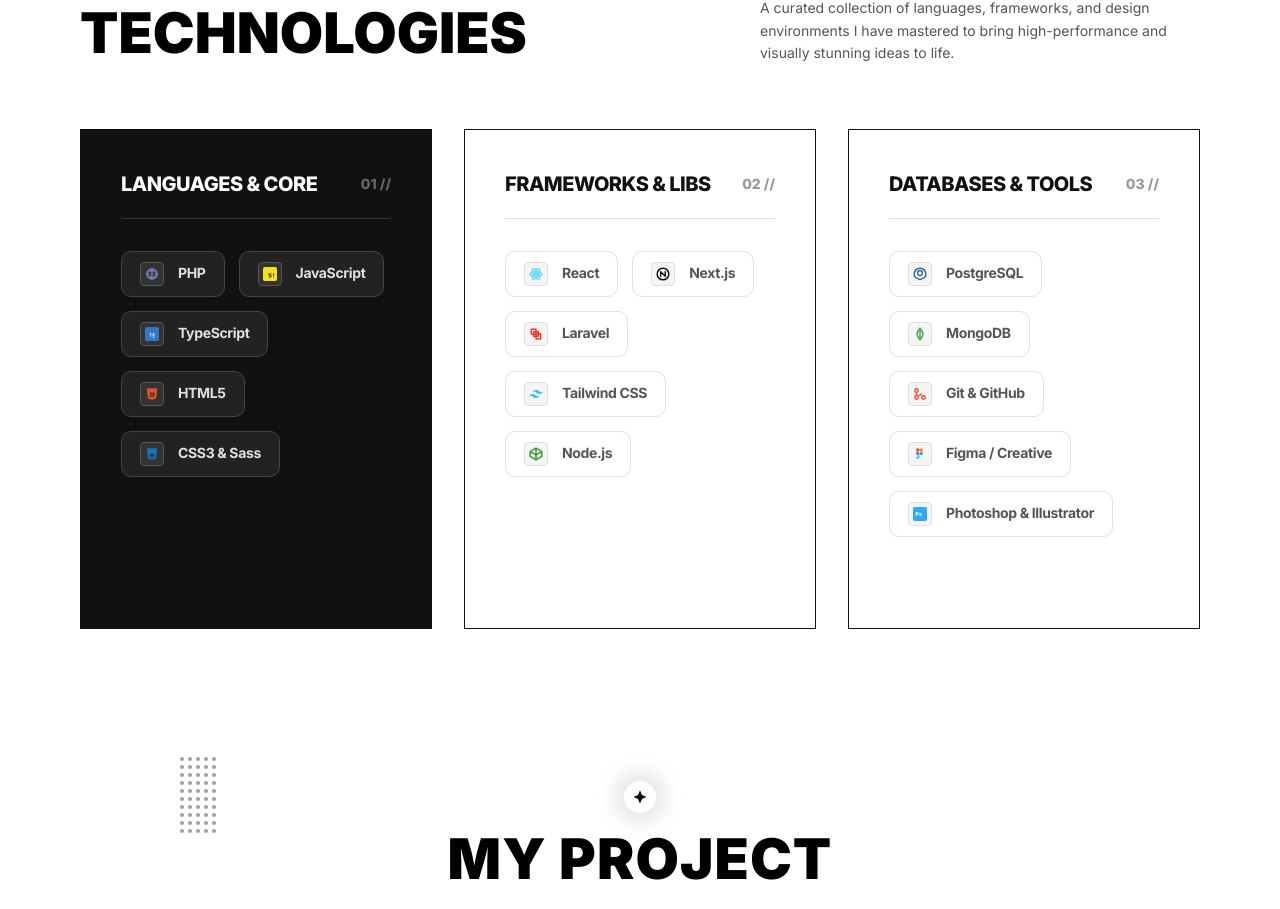
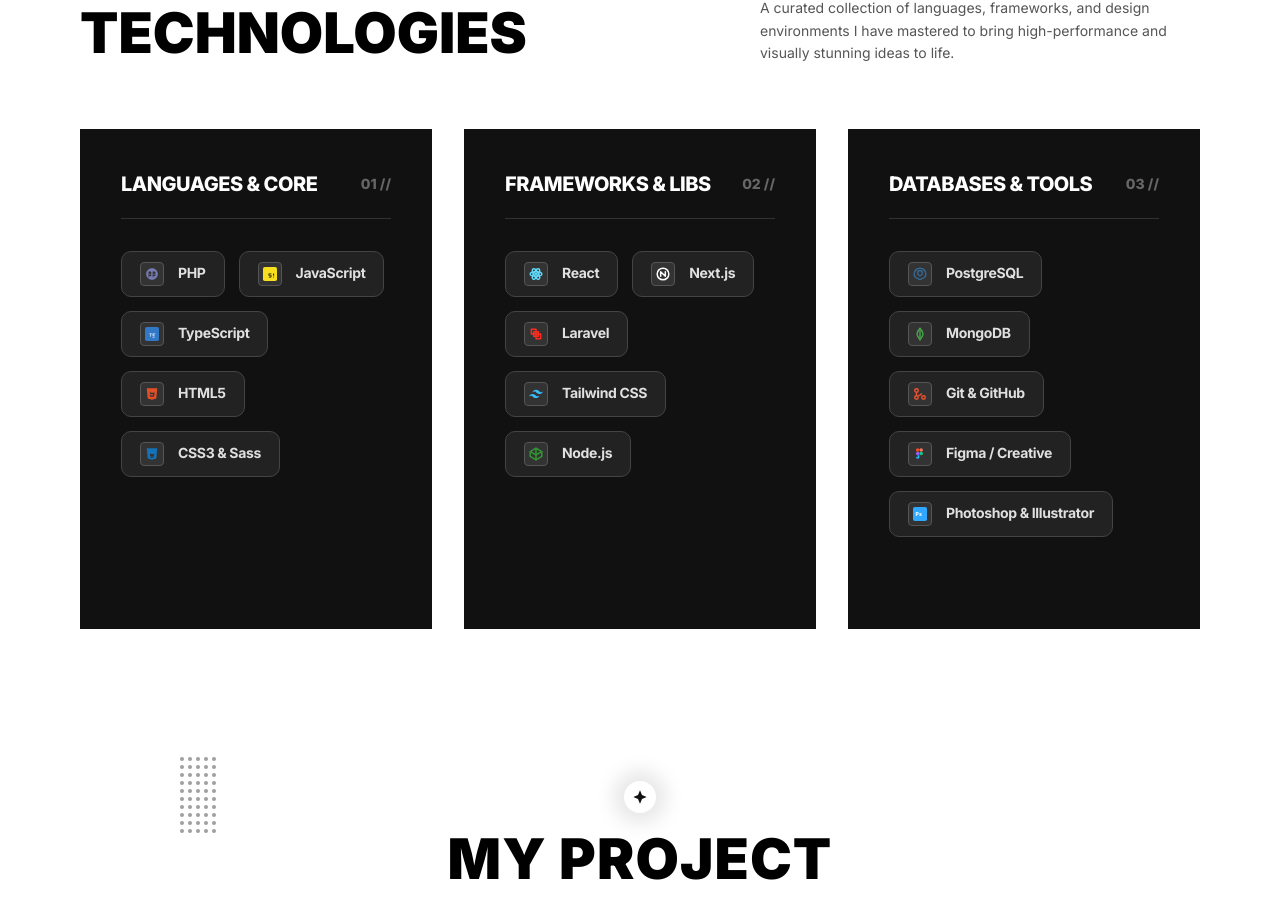
Before and after one commit to ryanandreas/personal-portofolio, a Next.js app: page / in a window 1280 px wide. Shown: the part 2692-3601 px from the top of the page. Built offline with nearby package versions, Linux system fonts and the light colour scheme.

Commit message:
feat: render all category cards in premium solid black theme

```diff
--- a/src/components/sections/SkillsSection.tsx
+++ b/src/components/sections/SkillsSection.tsx
@@ -198,7 +198,7 @@
       {/* Skills Grid - Fully responsive grid columns */}
       <div className="grid grid-cols-1 md:grid-cols-2 lg:grid-cols-3 gap-6 md:gap-8 w-full z-10 relative">
         {categories.map((category, catIndex) => {
-          const isBlackCard = catIndex === 0; // First card is black, matching Services Section rhythm
+          const isBlackCard = true; // All cards are premium black
 
           return (
             <div
```
